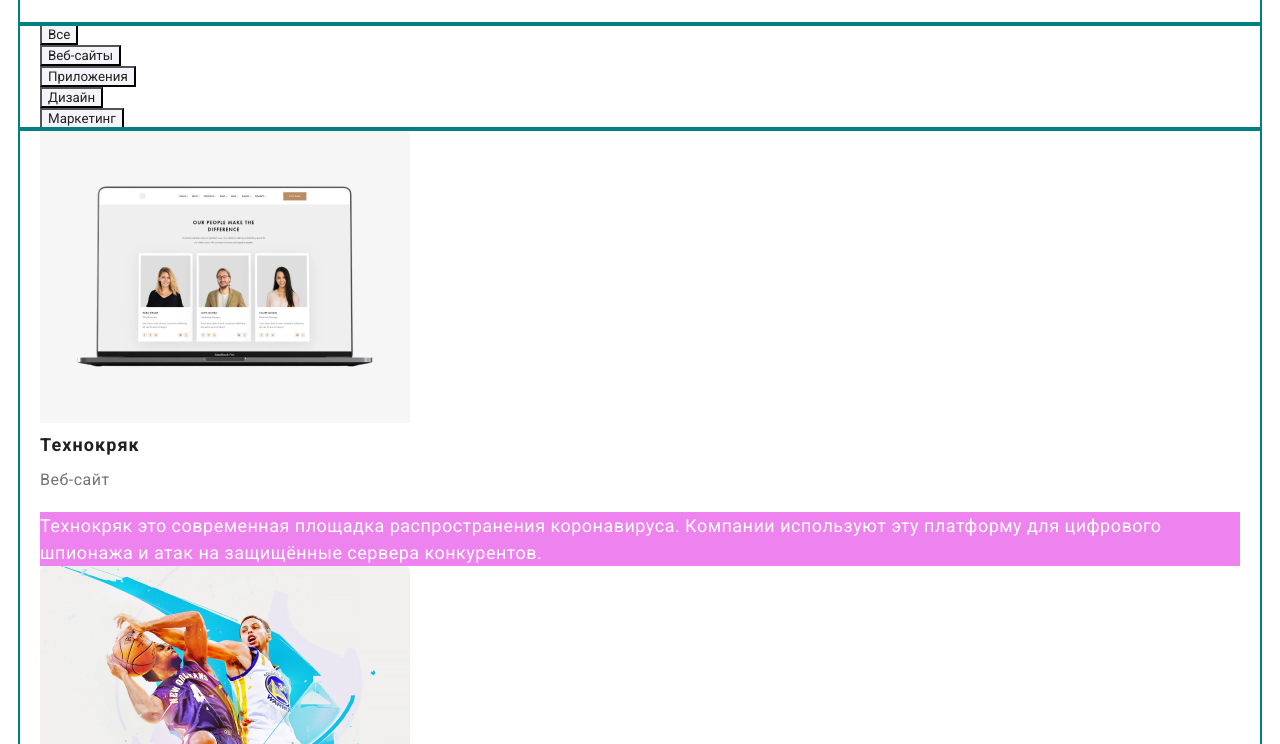
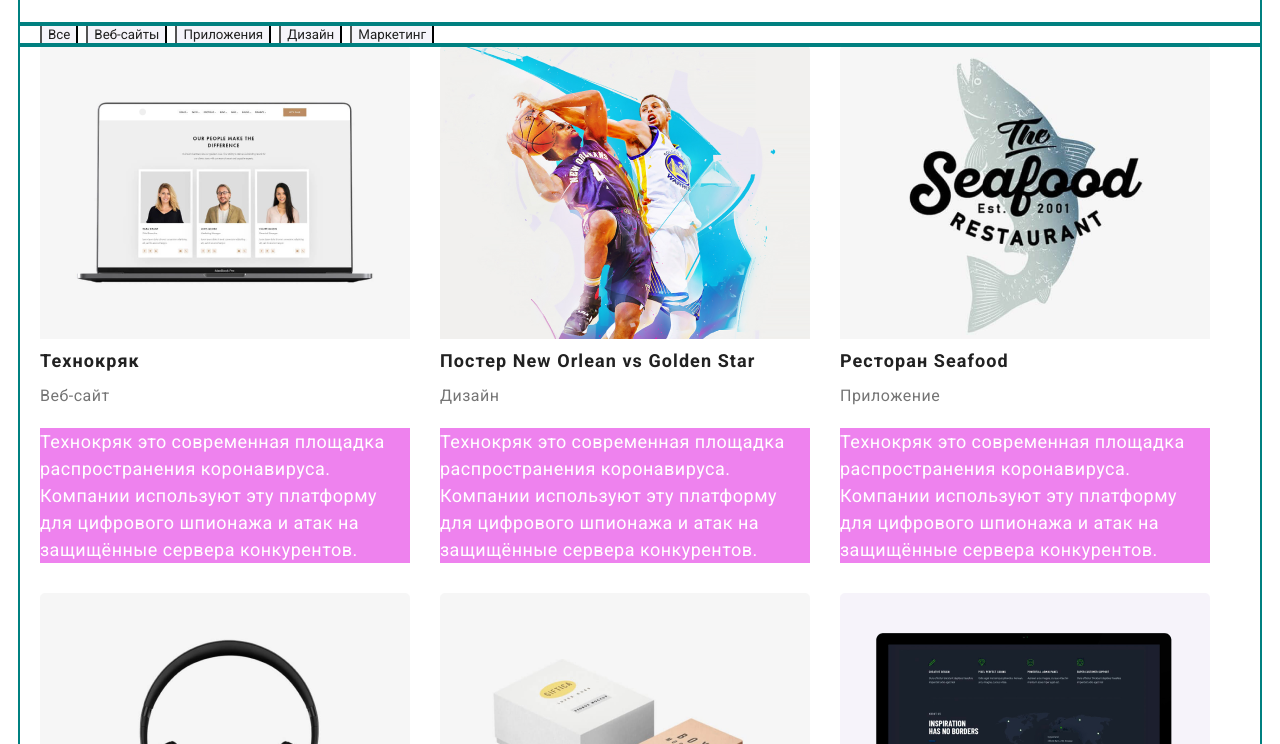
Before and after one commit to Pavlenko-Oksana/goit-markup-hw-03, a plain HTML site: page portfolio.html in a window 1280 px wide. Shown: the part 56-800 px from the top of the page. Drawn offline with Linux system fonts and the light colour scheme.

Commit message:
Добавляет флекс портфолио

```diff
--- a/css/styles.css
+++ b/css/styles.css
@@ -160,6 +160,11 @@ color:var(--secondary-text-color);
 .qualities{
   display: flex;
 }
+
+.qualities .qualities-img:not(:last-child){
+  margin-left: 30px;
+}
+
 .qualities-img{
   margin-bottom: 30px;
 }
@@ -242,6 +247,33 @@ color: #212121;
 .team{
  background-color: var(--secondary-background-color);
 }
+
+.filter-button{
+ display: flex;
+}
+
+.filter-button .item:not(:last-child){
+ margin-right: 8px;
+}
+
+.gallery{
+  display: flex;
+  flex-wrap: wrap;
+}
+
+.gallery .item{
+  width: 370px;
+  margin-bottom: 30px;
+}
+
+.gallery .item:not(:nth-child(3n)){
+  margin-right: 30px;
+}
+
+.gallery .item:nth-last-child(-n+3){
+  margin-bottom: 0px;
+}
+
 /* footer */
 footer{
  background-color: var(--footer-background-color);
--- a/portfolio.html
+++ b/portfolio.html
@@ -34,20 +34,20 @@
       <!-- <h1>Portfolio</h1> -->
       <section class="section">
         <div class="conainer">
-        <ul class="list">
-            <li><button type="button" class="button">Все</button></li>
-            <li><button type="button"class="button">Веб-сайты</button></li>
-            <li><button type="button"class="button">Приложения</button></li>
-            <li><button type="button"class="button">Дизайн</button></li>
-            <li><button type="button"class="button">Маркетинг</button></li>
+        <ul class="filter-button list">
+            <li class="item"><button type="button" class="button">Все</button></li>
+            <li class="item"><button type="button"class="button">Веб-сайты</button></li>
+            <li class="item"><button type="button"class="button">Приложения</button></li>
+            <li class="item"><button type="button"class="button">Дизайн</button></li>
+            <li class="item"><button type="button"class="button">Маркетинг</button></li>
         </ul>
        </div>
       </section>
 
       <section class="section">
         <div class="conainer">
-       <ul class="list">
-           <li>
+       <ul class="gallery list">
+           <li class="item">
              <a href="#">
               <img src="./images/img-kryack.png" alt="Техно кряк">
               <h2 class="section-name">Технокряк</h2>
@@ -56,7 +56,7 @@
                    Компании используют эту платформу для цифрового шпионажа и атак на защищённые сервера конкурентов. </p>
              </a>
            </li>
-           <li>
+           <li class="item">
              <a href="#">
                <img src="./images/img-poster.png" alt="Постер New Orlean vs Golden Star">
                <h2 class="section-name">Постер New Orlean vs Golden Star</h2>
@@ -65,7 +65,7 @@
                     Компании используют эту платформу для цифрового шпионажа и атак на защищённые сервера конкурентов. </p>
              </a>
            </li>
-           <li>
+           <li class="item">
              <a href="#">
                <img src="./images/img-restaurant.png" alt="Ресторан Seafood">
                <h2 class="section-name">Ресторан Seafood</h2>
@@ -74,7 +74,7 @@
                     Компании используют эту платформу для цифрового шпионажа и атак на защищённые сервера конкурентов. </p>
              </a>
            </li>
-           <li>
+           <li class="item">
              <a href="#">
                <img src="./images/img-prime.png" alt="Наушники">
                <h2 class="section-name">Проект Prime</h2>
@@ -83,7 +83,7 @@
                    Компании используют эту платформу для цифрового шпионажа и атак на защищённые сервера конкурентов. </p>
               </a>
             </li>
-            <li>
+            <li class="item" >
               <a href="#">
                 <img src="./images/img-boxes.png" alt="Проект Boxes">
                 <h2 class="section-name">Проект Boxes</h2>
@@ -92,7 +92,7 @@
                     Компании используют эту платформу для цифрового шпионажа и атак на защищённые сервера конкурентов. </p>
               </a>
             </li>
-            <li>
+            <li class="item">
               <a href="#">
                 <img src="./images/img-insp.png" alt="Монитор">
                 <h2 class="section-name">Inspiration has no Borders </h2>
@@ -101,7 +101,7 @@
                    Компании используют эту платформу для цифрового шпионажа и атак на защищённые сервера конкурентов. </p>
               </a>
            </li>
-           <li>
+           <li class="item">
               <a href="#">
                 <img src="./images/img-limited.png" alt="Издание Limited Edition">
                 <h2 class="section-name">Издание Limited Edition</h2>
@@ -110,7 +110,7 @@
                    Компании используют эту платформу для цифрового шпионажа и атак на защищённые сервера конкурентов. </p>
               </a>
            </li>
-           <li>
+           <li class="item">
               <a href="#">
                 <img src="./images/img-lab.png" alt="Проект LAB">
                 <h2 class="section-name">Проект LAB</h2>
@@ -119,7 +119,7 @@
                  Компании используют эту платформу для цифрового шпионажа и атак на защищённые сервера конкурентов. </p>
               </a>
             </li>
-           <li>
+           <li class="item">
               <a href="#">
                 <img src="./images/img-business.png" alt="Ноутбук">
                 <h2 class="section-name">Growing Business</h2>
```
Lines whose indentation alone changed are shown as unchanged.
